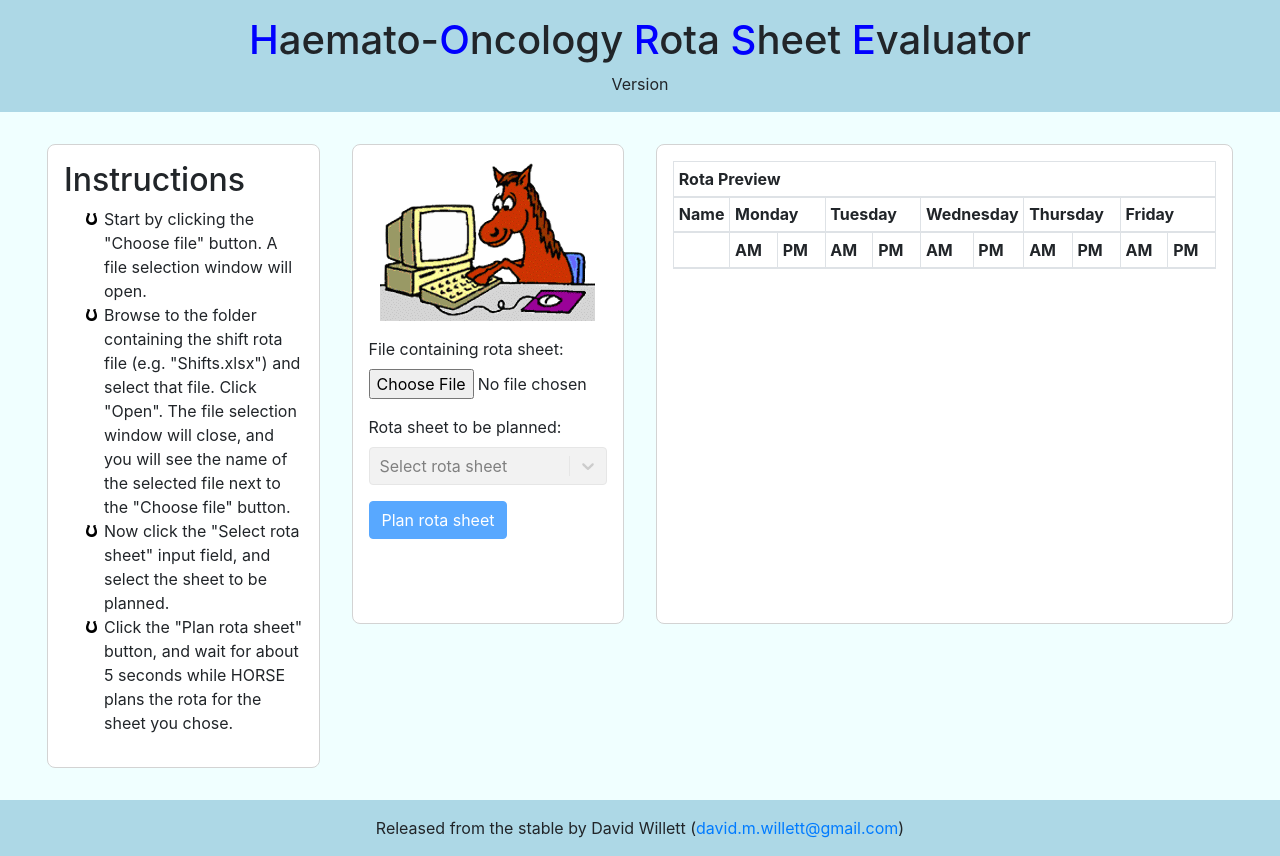
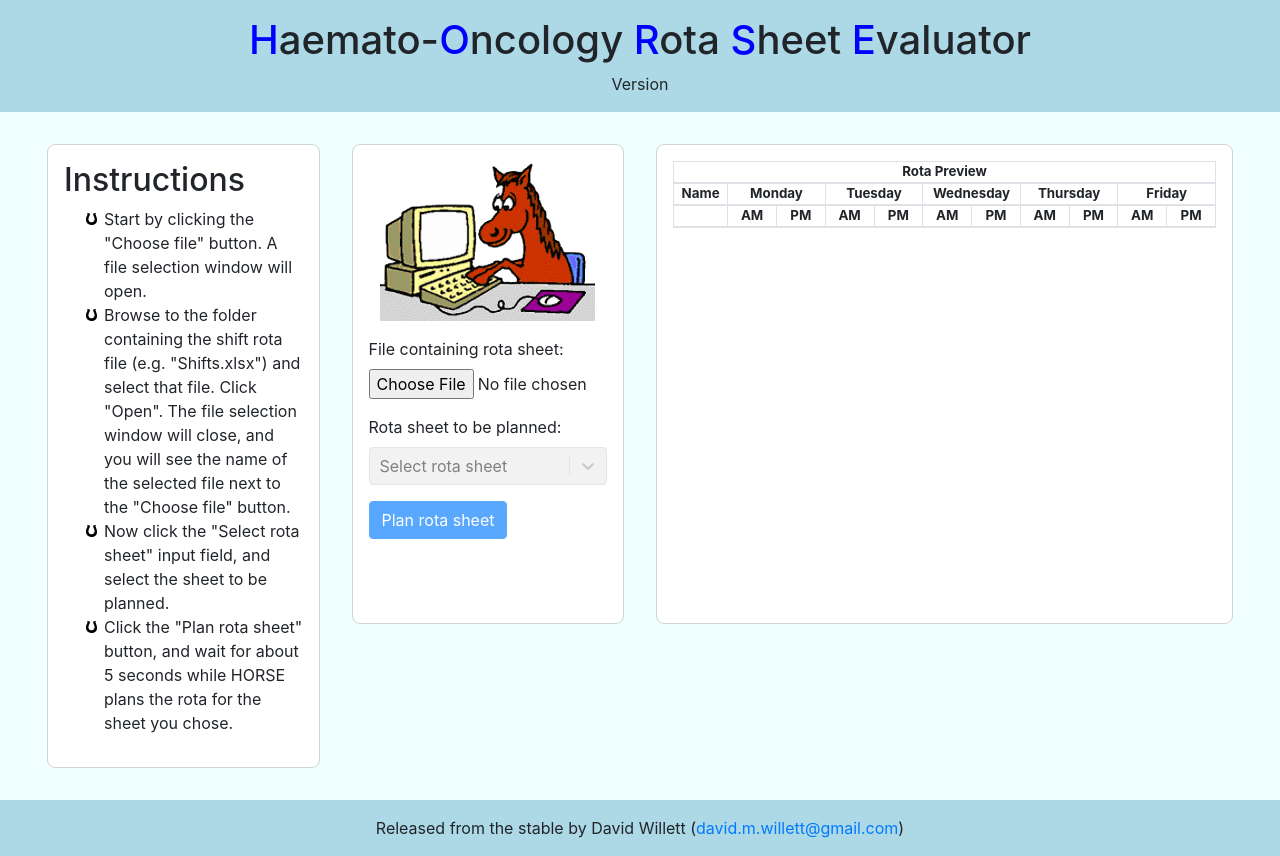
Before and after one commit to Willett-Solutions/horse-client, a React (Create React App) app: page / in a window 1280 px wide. Built offline with nearby package versions, Linux system fonts and the light colour scheme; what enumify would draw is missing.

Commit message:
Reduce output table size; show all employees who can do tasks.

```diff
--- a/src/App.css
+++ b/src/App.css
@@ -29,6 +29,12 @@ section, aside {
   padding: 1rem;
 }
 
+.table-sm td, .table-sm th {
+  padding: 0;
+  font-size: smaller;
+  text-align: center;
+}
+
 footer {
   background-color: lightblue;
   padding: 1rem 0;
--- a/src/components/RosterPreview.tsx
+++ b/src/components/RosterPreview.tsx
@@ -26,7 +26,7 @@ function RosterPreview(props: { document: Rota.Document | null }) {
       <React.Fragment>
         {
           Array.from(nameToDutiesMap)
-            .filter(([, duties]) => duties.some(duty => duty !== undefined))
+            // .filter(([, duties]) => duties.some(duty => duty !== undefined))
             .map(([name, duties]) =>
               <tr>
                 <td>{name}</td>
@@ -74,9 +74,9 @@ function RosterPreview(props: { document: Rota.Document | null }) {
       </Table>
       {
         props.document !== null &&
-        <h2>
+        <h5>
           Unassigned duties: {unassignedTaskCount}
-        </h2>
+        </h5>
       }
     </React.Fragment>
   );
```
